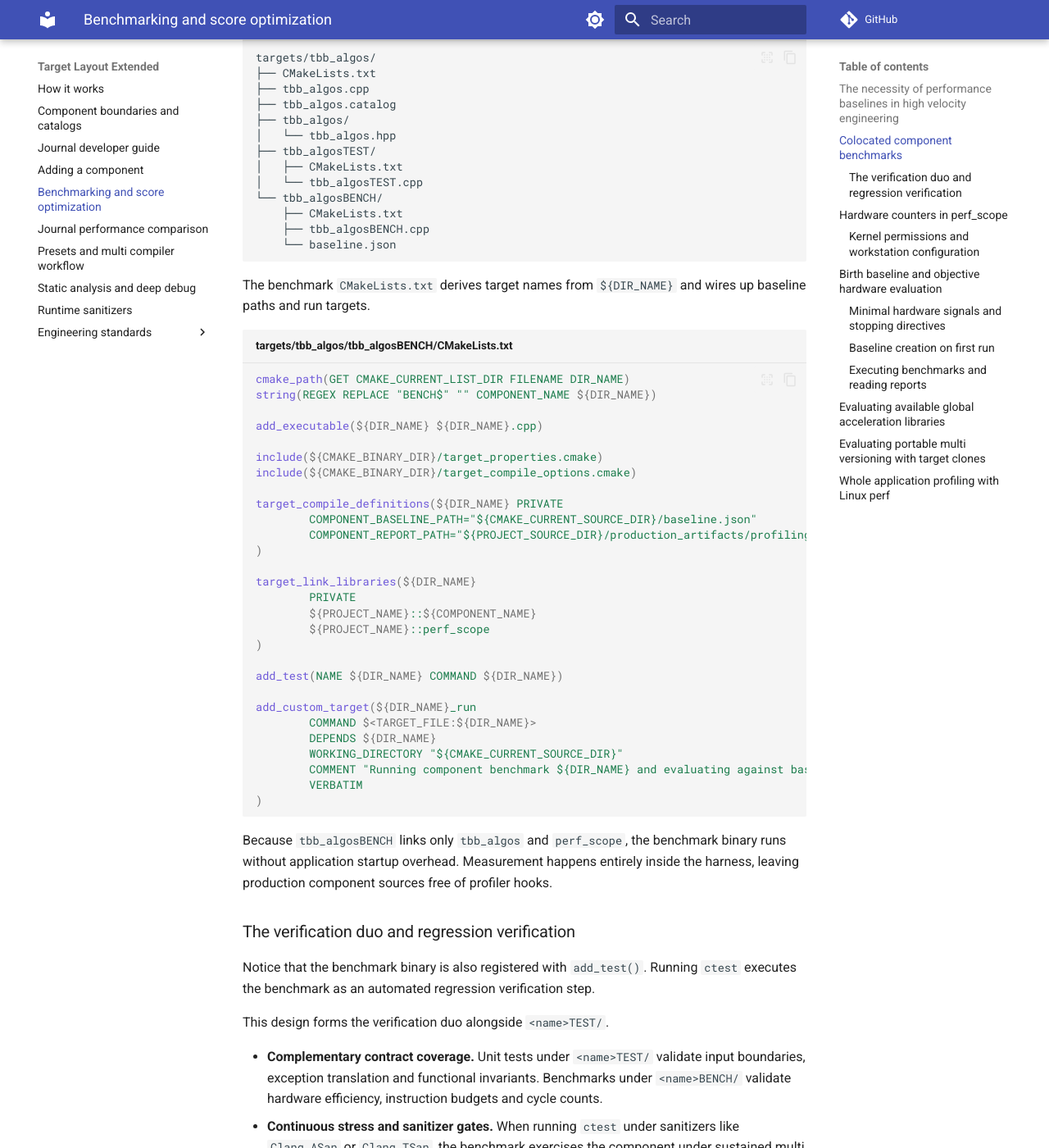
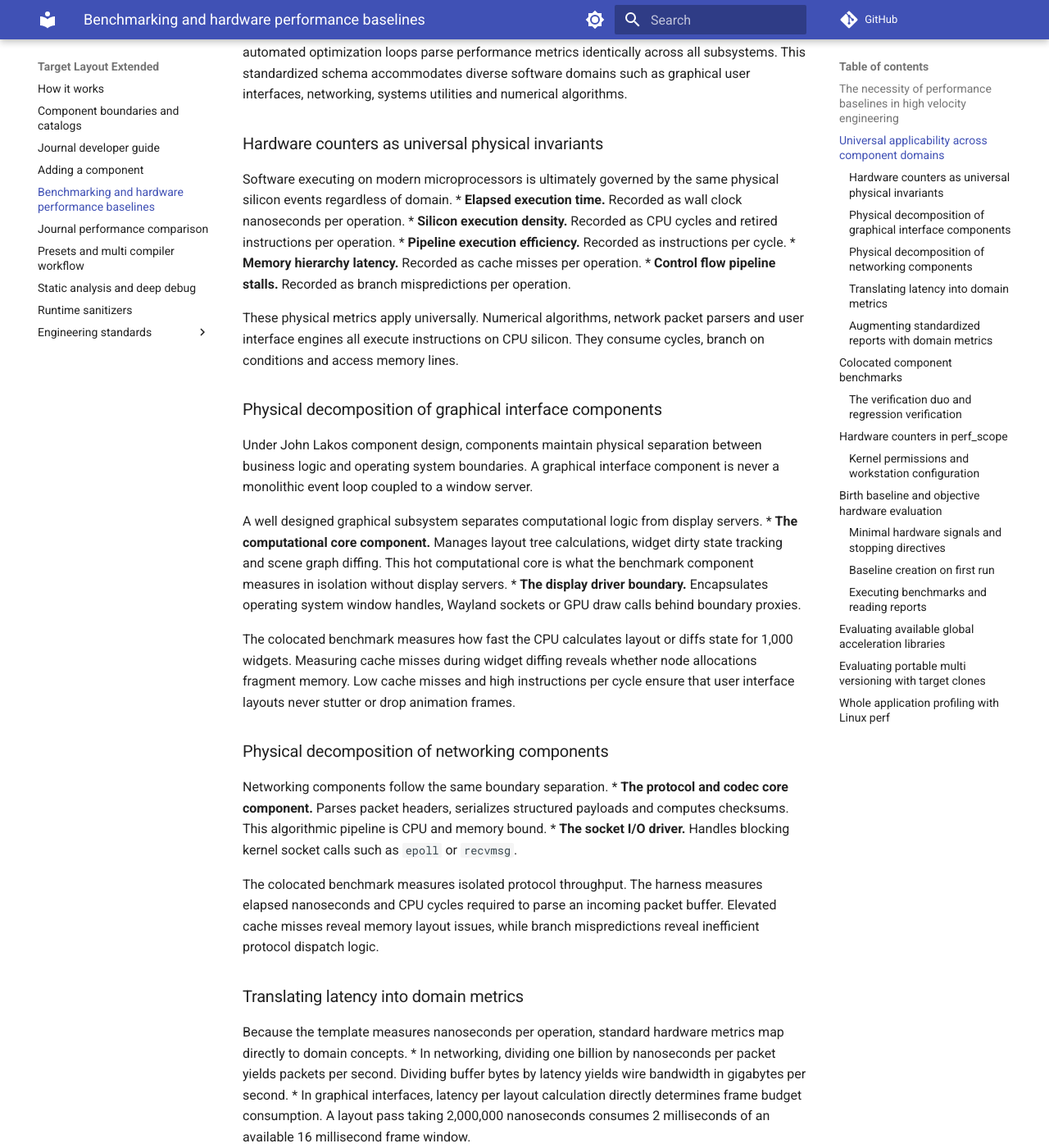
Before and after one commit to JeffKarling/Target_Layout_Extended, an MkDocs documentation site: the page built from Documentation/benchmarking_and_profiling.md, in a window 1280 px wide and 1400 px high, scrolled down 1107 px. Shown: the whole window at 82% size. Built offline with MkDocs 1.6.1 and Material for MkDocs 9.7.7, drawn with Linux system fonts in a browser that asks for light colours; comment, search, counter and statistics services are not loaded; some of the changed text lies outside the part shown.

Commit message:
docs(benchmarking): add section on universal applicability across component domains

````diff
--- a/Documentation/benchmarking_and_profiling.md
+++ b/Documentation/benchmarking_and_profiling.md
@@ -1,8 +1,8 @@
-# Benchmarking and score optimization
+# Benchmarking and hardware performance baselines
 
 Monolithic performance profiling mixes algorithmic hot loops with startup routines, filesystem I/O and process teardown. Isolating the hot path in a large codebase often requires invasive source annotations such as Intel VTune ITT markers or Valgrind macros.
 
-When software is decomposed into Lakos physical components, source instrumentation becomes unnecessary. Every component has a narrow dependency graph and a self contained interface. Its hot path can be measured in isolation through a colocated benchmark in `<name>BENCH/` using hardware performance counters from `targets/perf_scope/` and score driven regression checks in `baseline.json`.
+When software is decomposed into Lakos physical components, source instrumentation becomes unnecessary. Every component has a narrow dependency graph and a self contained interface. Its hot path can be measured in isolation through a colocated benchmark in `<name>BENCH/` using hardware performance counters from `targets/perf_scope/` and objective hardware regression checks in `baseline.json`.
 
 ## The necessity of performance baselines in high velocity engineering
 
@@ -13,6 +13,65 @@ Modern engineering moves at a dramatically accelerated pace. Automated coding as
 Unit tests evaluate boolean correctness. They confirm whether an interface returns the expected outputs for given inputs. However, unit tests cannot detect when a refactoring introduces accidental heap allocations, excessive memory copies, lock contention or instruction bloat. A change can pass every unit test while causing a severe runtime performance regression.
 
 Target Layout Extended addresses this blind spot by elevating benchmark baselines into a mandatory architectural guardrail. Colocating `<name>BENCH/` alongside `<name>TEST/` gives engineers immediate, hardware validated feedback on latency, retired instructions, cache misses and CPU cycles. Performance regressions become compile and test time failures before degraded code reaches production.
+
+## Universal applicability across component domains
+
+The benchmark report generated by `perf_scope` provides a standardized universal template across the entire architecture. Individual components do not invent custom reporting formats.
+
+A uniform report structure ensures that engineers, continuous integration pipelines and automated optimization loops parse performance metrics identically across all subsystems. This standardized schema accommodates diverse software domains such as graphical user interfaces, networking, systems utilities and numerical algorithms.
+
+### Hardware counters as universal physical invariants
+
+Software executing on modern microprocessors is ultimately governed by the same physical silicon events regardless of domain.
+* **Elapsed execution time.** Recorded as wall clock nanoseconds per operation.
+* **Silicon execution density.** Recorded as CPU cycles and retired instructions per operation.
+* **Pipeline execution efficiency.** Recorded as instructions per cycle.
+* **Memory hierarchy latency.** Recorded as cache misses per operation.
+* **Control flow pipeline stalls.** Recorded as branch mispredictions per operation.
+
+These physical metrics apply universally. Numerical algorithms, network packet parsers and user interface engines all execute instructions on CPU silicon. They consume cycles, branch on conditions and access memory lines.
+
+### Physical decomposition of graphical interface components
+
+Under John Lakos component design, components maintain physical separation between business logic and operating system boundaries. A graphical interface component is never a monolithic event loop coupled to a window server.
+
+A well designed graphical subsystem separates computational logic from display servers.
+* **The computational core component.** Manages layout tree calculations, widget dirty state tracking and scene graph diffing. This hot computational core is what the benchmark component measures in isolation without display servers.
+* **The display driver boundary.** Encapsulates operating system window handles, Wayland sockets or GPU draw calls behind boundary proxies.
+
+The colocated benchmark measures how fast the CPU calculates layout or diffs state for 1,000 widgets. Measuring cache misses during widget diffing reveals whether node allocations fragment memory. Low cache misses and high instructions per cycle ensure that user interface layouts never stutter or drop animation frames.
+
+### Physical decomposition of networking components
+
+Networking components follow the same boundary separation.
+* **The protocol and codec core component.** Parses packet headers, serializes structured payloads and computes checksums. This algorithmic pipeline is CPU and memory bound.
+* **The socket I/O driver.** Handles blocking kernel socket calls such as `epoll` or `recvmsg`.
+
+The colocated benchmark measures isolated protocol throughput. The harness measures elapsed nanoseconds and CPU cycles required to parse an incoming packet buffer. Elevated cache misses reveal memory layout issues, while branch mispredictions reveal inefficient protocol dispatch logic.
+
+### Translating latency into domain metrics
+
+Because the template measures nanoseconds per operation, standard hardware metrics map directly to domain concepts.
+* In networking, dividing one billion by nanoseconds per packet yields packets per second. Dividing buffer bytes by latency yields wire bandwidth in gigabytes per second.
+* In graphical interfaces, latency per layout calculation directly determines frame budget consumption. A layout pass taking 2,000,000 nanoseconds consumes 2 milliseconds of an available 16 millisecond frame window.
+
+### Augmenting standardized reports with domain metrics
+
+Individual benchmarks can print domain specific metrics alongside the standardized report.
+
+The journal benchmark demonstrates this pattern in `journalBENCH.cpp`. The benchmark outputs producer latency per call before printing the standardized report:
+
+```cpp
+std::cout << "producer latency: "
+          << static_cast<double>(producer_time.count()) /
+                 static_cast<double>(k_bursts * k_batch)
+          << " ns per call, " << k_batch << " calls per workload operation\n";
+
+auto const report = ps::format_performance_report(baseline, evaluation);
+std::cout << report;
+```
+
+A networking benchmark can output packets per second or wire bandwidth. A graphical interface benchmark can output layout calculation time per 1,000 widgets. Both then emit the standard `perf_scope` report to provide objective bottleneck diagnosis and automated stopping directives.
 
 ## Colocated component benchmarks
 
--- a/mkdocs.yml
+++ b/mkdocs.yml
@@ -58,7 +58,7 @@ nav:
   - Component boundaries and catalogs: component_boundaries.md
   - Journal developer guide: journal_developer_guide.md
   - Adding a component: adding_a_component.md
-  - Benchmarking and score optimization: benchmarking_and_profiling.md
+  - Benchmarking and hardware performance baselines: benchmarking_and_profiling.md
   - Journal performance comparison: journal_performance_comparison.md
   - Presets and multi compiler workflow: presets_and_compilers.md
   - Static analysis and deep debug: static_analysis_and_debug.md
````
